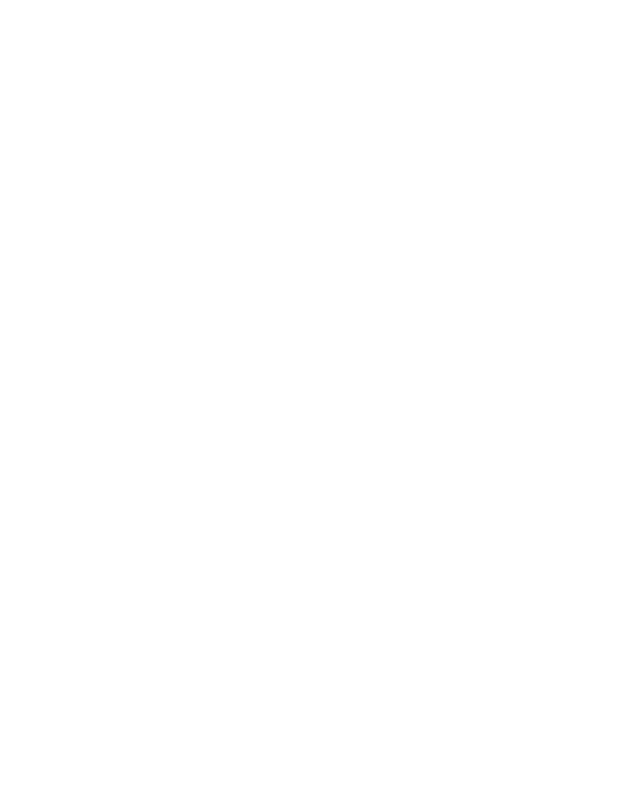
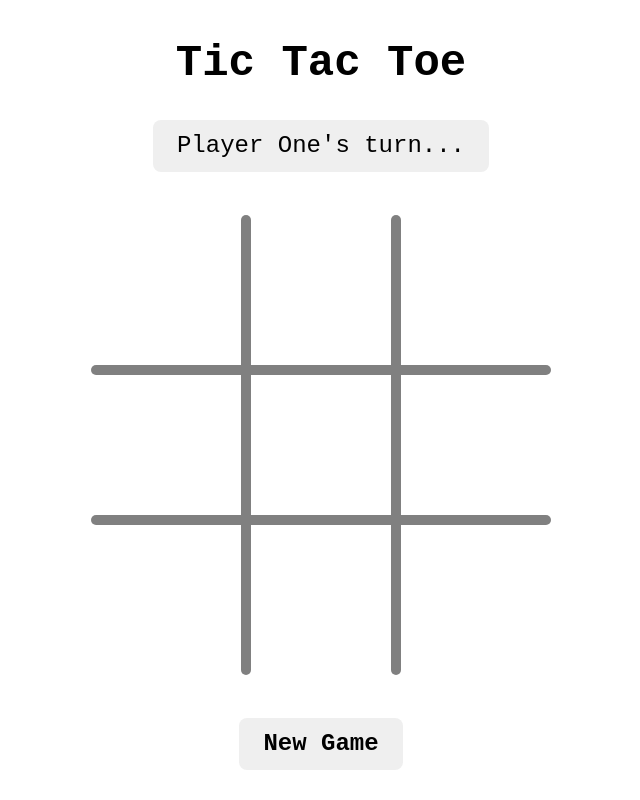
Before and after one commit to mkhrvl/tic-tac-toe, a plain HTML site: page index.html in a window 1280 px wide. Shown: the whole page, without its empty margins (319-959 px from the left). Drawn offline with Linux system fonts and the light colour scheme; a web font is replaced by a local one.

Commit message:
feat: implment display controller and connect it to the DOM

```diff
--- a/index.html
+++ b/index.html
@@ -6,6 +6,22 @@
         <title>Tic Tac Toe</title>
         <link rel="stylesheet" href="style.css" />
         <script defer src="script.js"></script>
+        <link rel="preconnect" href="https://fonts.googleapis.com" />
+        <link rel="preconnect" href="https://fonts.gstatic.com" crossorigin />
+        <link href="https://fonts.googleapis.com/css2?family=Sono:wght@200..800&display=swap" rel="stylesheet" />
     </head>
-    <body></body>
+    <body>
+        <header>
+            <div class="header">
+                <h1>Tic Tac Toe</h1>
+            </div>
+        </header>
+        <main>
+            <div class="container">
+                <div class="game-status"></div>
+                <div class="board"></div>
+                <button class="btn-newgame" type="button">New Game</button>
+            </div>
+        </main>
+    </body>
 </html>
--- a/script.js
+++ b/script.js
@@ -21,7 +21,7 @@ const gameboard = (function () {
     };
 
     const isBoardFull = () => {
-        const remainingCells = board.flat().filter((cell) => cell.getValue() === 0);
+        const remainingCells = board.flat().filter((cell) => !cell.getValue());
         return remainingCells.length > 0 ? false : true;
     };
 
@@ -40,7 +40,7 @@ const gameboard = (function () {
 })();
 
 function cell() {
-    let value = 0;
+    let value = '';
 
     const setMarker = (player) => {
         value = player;
@@ -80,6 +80,14 @@ const gameController = (function () {
 
     const getActivePlayer = () => activePlayer;
 
+    let gameStatus = `${getActivePlayer().name}'s turn...`;
+
+    const setGameStatus = (status) => {
+        gameStatus = status;
+    };
+
+    const getGameStatus = () => gameStatus;
+
     const printNewRound = () => {
         board.printBoard();
         console.log(`${getActivePlayer().name}'s Turn`);
@@ -89,7 +97,7 @@ const gameController = (function () {
         let hasMatchingMarkers = false;
 
         rows.forEach((row) => {
-            if (row[0].getValue() !== 0) {
+            if (row[0].getValue()) {
                 const hasMatch = row.every((cell) => cell.getValue() === row[0].getValue());
                 if (hasMatch) hasMatchingMarkers = true;
             }
@@ -122,7 +130,7 @@ const gameController = (function () {
         const isCellTaken = board.isCellTaken(row, col);
 
         if (isBoardFull) {
-            console.log('board is full');
+            setGameStatus(`It's a Tie!`);
             return;
         }
 
@@ -134,10 +142,11 @@ const gameController = (function () {
         board.placeMarker(row, col, getActivePlayer().marker);
 
         if (hasWinner()) {
-            console.log(`${getActivePlayer().name} is the Winner!`);
+            setGameStatus(`${getActivePlayer().name} is the Winner!`);
             board.printBoard();
         } else {
             switchPlayerTurn();
+            setGameStatus(`${getActivePlayer().name}'s turn...`);
             printNewRound();
         }
     };
@@ -147,7 +156,55 @@ const gameController = (function () {
     return {
         setPlayerName,
         getActivePlayer,
+        getGameStatus,
         getBoard: board.getBoard,
         playRound,
     };
 })();
+
+const displayController = (function () {
+    const game = gameController;
+    const gameStatusDiv = document.querySelector('.game-status');
+    const boardDiv = document.querySelector('.board');
+    const newGameBtn = document.querySelector('.btn-newgame');
+
+    const updateScreen = () => {
+        boardDiv.textContent = '';
+
+        const board = game.getBoard();
+        const gameStatus = game.getGameStatus();
+
+        board.forEach((row, rowIndex) => {
+            row.forEach((cell, colIndex) => {
+                const cellBtn = document.createElement('button');
+                cellBtn.setAttribute('type', 'button');
+                cellBtn.classList.add('cell');
+                cellBtn.dataset.position = `${rowIndex},${colIndex}`;
+                cellBtn.textContent = cell.getValue();
+                boardDiv.appendChild(cellBtn);
+            });
+        });
+
+        gameStatusDiv.textContent = gameStatus;
+    };
+
+    const boardClickHandler = (e) => {
+        const selectedCell = e.target.dataset.position.split(',');
+        const row = selectedCell[0];
+        const col = selectedCell[1];
+
+        if (!selectedCell) return;
+        console.log('click');
+
+        game.playRound(row, col);
+
+        updateScreen();
+    };
+
+    boardDiv.addEventListener('click', boardClickHandler);
+
+    updateScreen();
+})();
+
+const display = displayController;
+display;
--- a/style.css
+++ b/style.css
@@ -0,0 +1,138 @@
+@import url('https://fonts.googleapis.com/css2?family=Sono:wght@200..800&display=swap');
+
+/*
+  Josh's Custom CSS Reset
+  https://www.joshwcomeau.com/css/custom-css-reset/
+*/
+*,
+*::before,
+*::after {
+    box-sizing: border-box;
+}
+
+* {
+    margin: 0;
+}
+
+body {
+    line-height: 1.5;
+    -webkit-font-smoothing: antialiased;
+}
+
+img,
+picture,
+video,
+canvas,
+svg {
+    display: block;
+    max-width: 100%;
+}
+
+input,
+button,
+textarea,
+select {
+    font: inherit;
+}
+
+p,
+h1,
+h2,
+h3,
+h4,
+h5,
+h6 {
+    overflow-wrap: break-word;
+}
+
+#root,
+#__next {
+    isolation: isolate;
+}
+
+:root {
+    --h-cell: 10px;
+    --ff-base: 'Sono', monospace;
+}
+
+body {
+    display: flex;
+    flex-flow: column nowrap;
+    font-family: var(--ff-base);
+    justify-content: center;
+    align-items: center;
+    height: 100svh;
+}
+
+.header {
+    margin-bottom: 1.5rem;
+}
+
+h1 {
+    font-size: 2.75rem;
+    position: relative;
+}
+
+.container {
+    display: flex;
+    flex-flow: column nowrap;
+    justify-content: center;
+    align-items: center;
+    gap: 3rem;
+}
+
+.game-status {
+    font-size: 1.5rem;
+    font-weight: 500;
+    background-color: #efefef;
+    padding: 0.5rem 1.5rem;
+    border-radius: 8px;
+}
+
+.board {
+    display: grid;
+    grid-template-columns: repeat(3, 150px);
+    grid-auto-rows: 150px;
+}
+
+.cell {
+    border: none;
+    background-color: white;
+    position: relative;
+    font-size: 5rem;
+    font-weight: 500;
+    padding-bottom: 0.9rem;
+}
+
+.cell:nth-of-type(-n + 6)::before,
+.cell:nth-of-type(3n + 1)::after,
+.cell:nth-of-type(3n + 2)::after {
+    background-color: gray;
+    border-radius: calc(var(--h-cell) / 2);
+    content: '';
+    position: absolute;
+    z-index: 1;
+}
+
+.cell:nth-of-type(-n + 6)::before {
+    bottom: calc((var(--h-cell) / 2) - var(--h-cell));
+    height: var(--h-cell);
+    left: calc((var(--h-cell) / 2) - var(--h-cell));
+    width: calc(100% + var(--h-cell));
+}
+
+.cell:nth-of-type(3n + 1)::after,
+.cell:nth-of-type(3n + 2)::after {
+    height: calc(100% + var(--h-cell));
+    right: calc((var(--h-cell) / 2) - var(--h-cell));
+    top: calc((var(--h-cell) / 2) - var(--h-cell));
+    width: var(--h-cell);
+}
+
+.btn-newgame {
+    border-radius: 8px;
+    border: none;
+    font-size: 1.5rem;
+    font-weight: 600;
+    padding: 0.5rem 1.5rem;
+}
```
